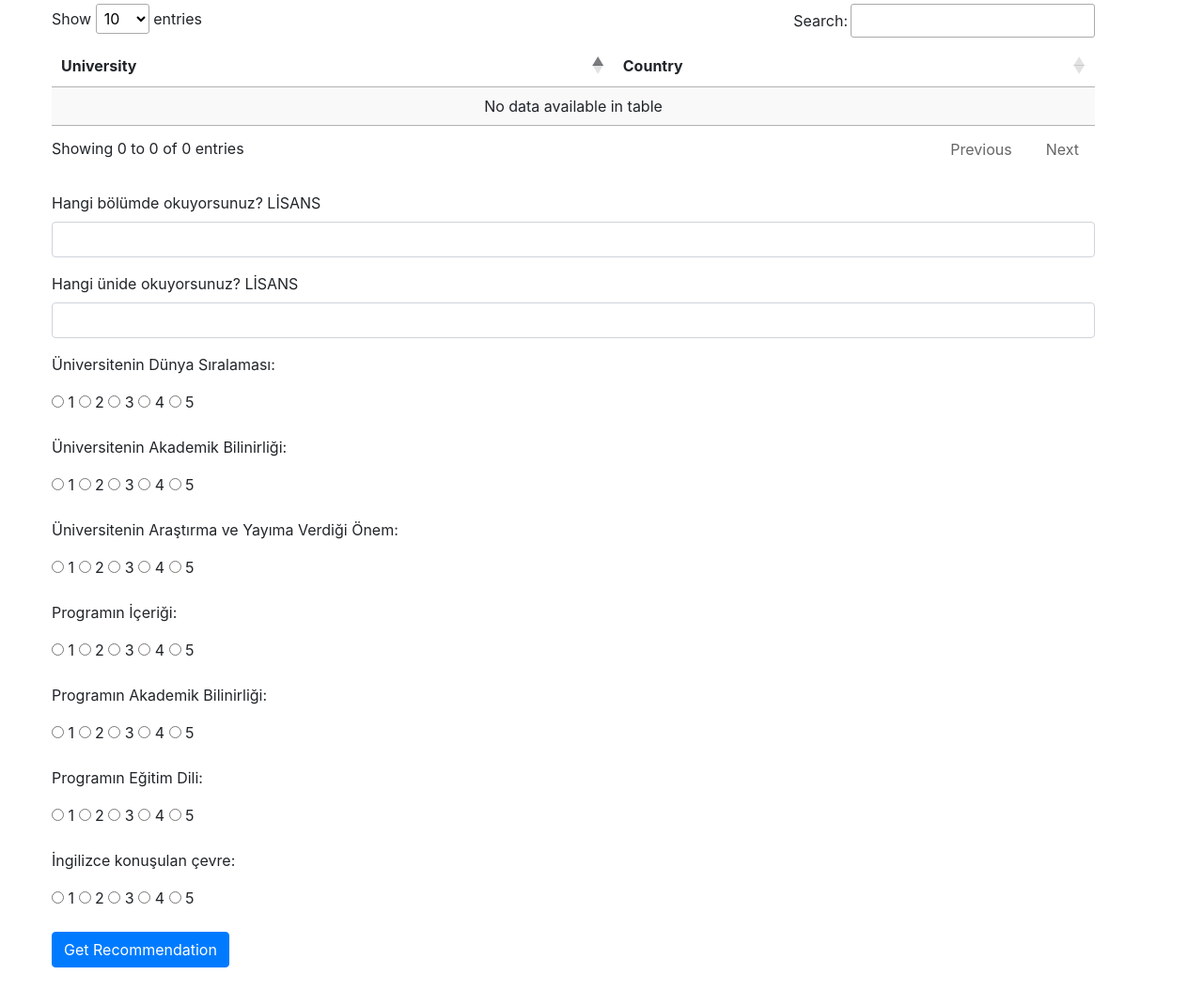
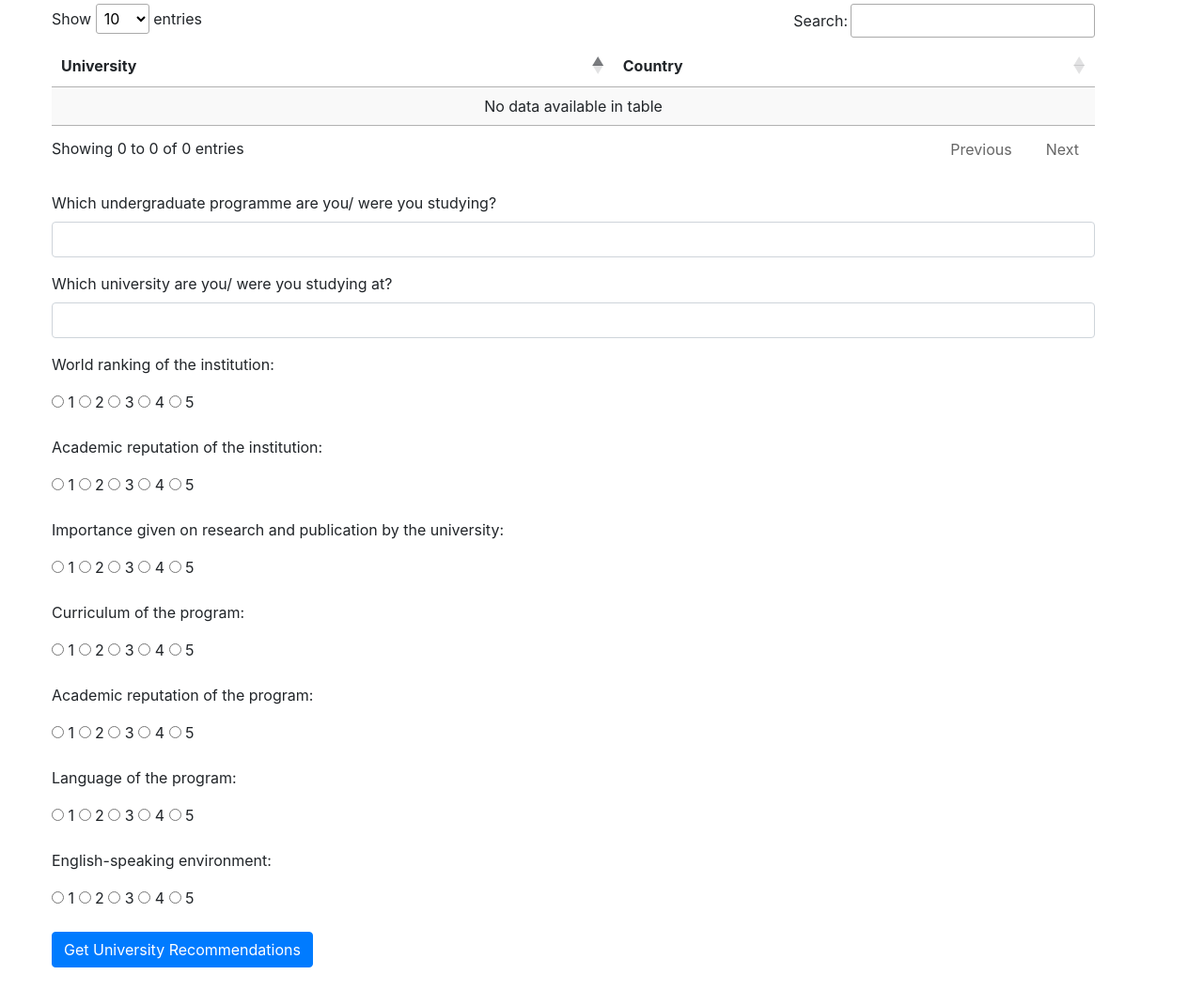
Before and after one commit to aycaaksoy/MastersFinder, a Flask app: page / in a window 1280 px wide. Shown: the part 252-1306 px from the top of the page at 94% size. Run offline with Flask 3, Linux system fonts and the light colour scheme; parts of the project's set-up code (start-up, migrations or seed data) failed here and were passed over; some libraries are stand-ins or nearby versions.

Commit message:
names are changed

```diff
--- a/app.py
+++ b/app.py
@@ -16,7 +16,7 @@ unique_countries = merged_data['Country'].unique().tolist()
 
 @app.route('/')
 def index():
-    merged_data_for_index = merged_data[["University", "Country"]]
+    merged_data_for_index = merged_data[["University Name", "Country"]]
     return render_template('index.html', merged_data=merged_data_json, unique_countries=unique_countries)
 
 
@@ -111,7 +111,7 @@ def find_similar_universities(university, datav1):
         print("No data available")
         return []
 
-    matched_row = merged_data[merged_data['University'] == university]
+    matched_row = merged_data[merged_data['University Name'] == university]
     if matched_row.empty:
         print(f"No matching universities found for the selected countries")
         return []
@@ -120,7 +120,7 @@ def find_similar_universities(university, datav1):
     matched_cluster_id = matched_row['Cluster'].values[0]
 
     # Find all universities with the same cluster IDs
-    unis = datav1[datav1['Cluster'] == matched_cluster_id]['University'].tolist()
+    unis = datav1[datav1['Cluster'] == matched_cluster_id]['University Name'].tolist()
 
     return unis
 
--- a/templates/index.html
+++ b/templates/index.html
@@ -63,7 +63,7 @@
                        <tbody>
                             {% for row in merged_data %}
                                 <tr>
-                                    <td>{{ row['University'] }}</td>
+                                    <td>{{ row['University Name'] }}</td>
                                     <td>{{ row['Country'] }}</td>
                                 </tr>
                             {% endfor %}
@@ -72,15 +72,15 @@
 
                 <br>
                 <div class="form-group">
-                    <label for="major">Hangi bölümde okuyorsunuz? LİSANS</label>
+                    <label for="major">Which undergraduate programme are you/ were you studying? </label>
                     <input type="text" class="form-control" id="major" name="major" required>
                 </div>
                 <div class="form-group">
-                    <label for="university">Hangi ünide okuyorsunuz? LİSANS</label>
+                    <label for="university">Which university are you/ were you studying at?</label>
                     <input type="text" class="form-control" id="university" name="university" required>
                 </div>
                 <div class="form-group">
-                    <p>Üniversitenin Dünya Sıralaması:</p>
+                    <p>World ranking of the institution:</p>
                      <input type="radio" id="1-1" name="q1" value="1">
                      <label for="1-1">1</label>
                      <input type="radio" id="1-2" name="q1" value="2">
@@ -93,7 +93,7 @@
                      <label for="1-5">5</label>
                 </div>
                 <div class="form-group">
-                    <p>Üniversitenin Akademik Bilinirliği:</p>
+                    <p>Academic reputation of the institution:</p>
                      <input type="radio" id="2-1" name="q2" value="1">
                      <label for="2-1">1</label>
                      <input type="radio" id="2-2" name="q2" value="2">
@@ -107,7 +107,7 @@
                 </div>
 
                 <div class="form-group">
-                    <p>Üniversitenin Araştırma ve Yayıma Verdiği Önem:</p>
+                    <p>Importance given on research and publication by the university:</p>
                     <input type="radio" id="3-1" name="q3" value="1">
                     <label for="3-1">1</label>
                     <input type="radio" id="3-2" name="q3" value="2">
@@ -121,7 +121,7 @@
                 </div>
 
                 <div class="form-group">
-                    <p>Programın İçeriği:</p>
+                    <p>Curriculum of the program:</p>
                     <input type="radio" id="4-1" name="q4" value="1">
                     <label for="4-1">1</label>
                     <input type="radio" id="4-2" name="q4" value="2">
@@ -135,7 +135,7 @@
                 </div>
 
                 <div class="form-group">
-                    <p>Programın Akademik Bilinirliği:</p>
+                    <p>Academic reputation of the program:</p>
                     <input type="radio" id="5-1" name="q5" value="1">
                     <label for="5-1">1</label>
                     <input type="radio" id="5-2" name="q5" value="2">
@@ -149,7 +149,7 @@
                 </div>
 
                 <div class="form-group">
-                    <p>Programın Eğitim Dili:</p>
+                    <p>Language of the program:</p>
                     <input type="radio" id="6-1" name="q6" value="1">
                     <label for="6-1">1</label>
                     <input type="radio" id="6-2" name="q6" value="2">
@@ -163,7 +163,7 @@
                 </div>
 
                 <div class="form-group">
-                    <p>İngilizce konuşulan çevre:</p>
+                    <p>English-speaking environment:</p>
                     <input type="radio" id="7-1" name="q7" value="1">
                     <label for="7-1">1</label>
                     <input type="radio" id="7-2" name="q7" value="2">
@@ -177,10 +177,10 @@
                 </div>
 
 
-                <button id="recommendationBtn" type="submit" class="btn btn-primary">Get Recommendation</button>
+                <button id="recommendationBtn" type="submit" class="btn btn-primary">Get University Recommendations</button>
             </div>
         </form>
-    </div>
+
         <div id="result" class="mt-4">
               {% if result %}
                 {{ result|safe }}
```
